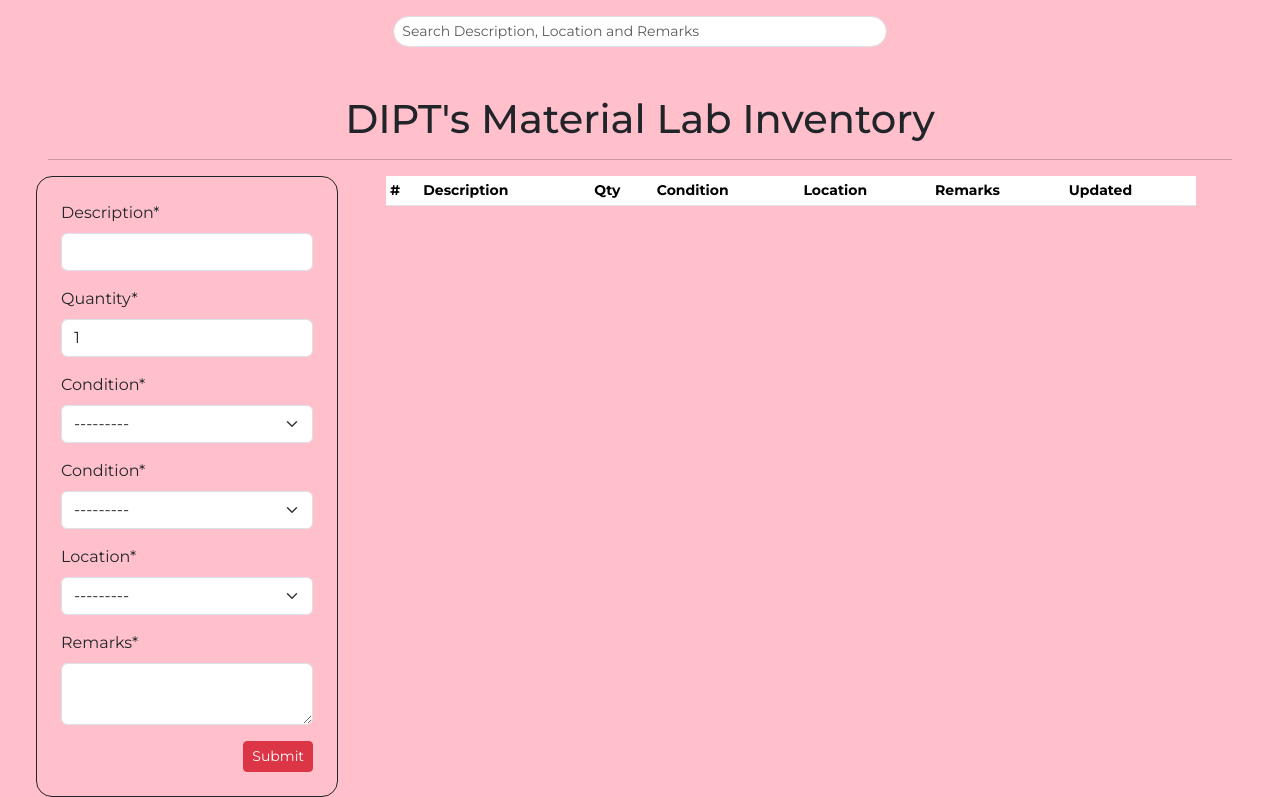
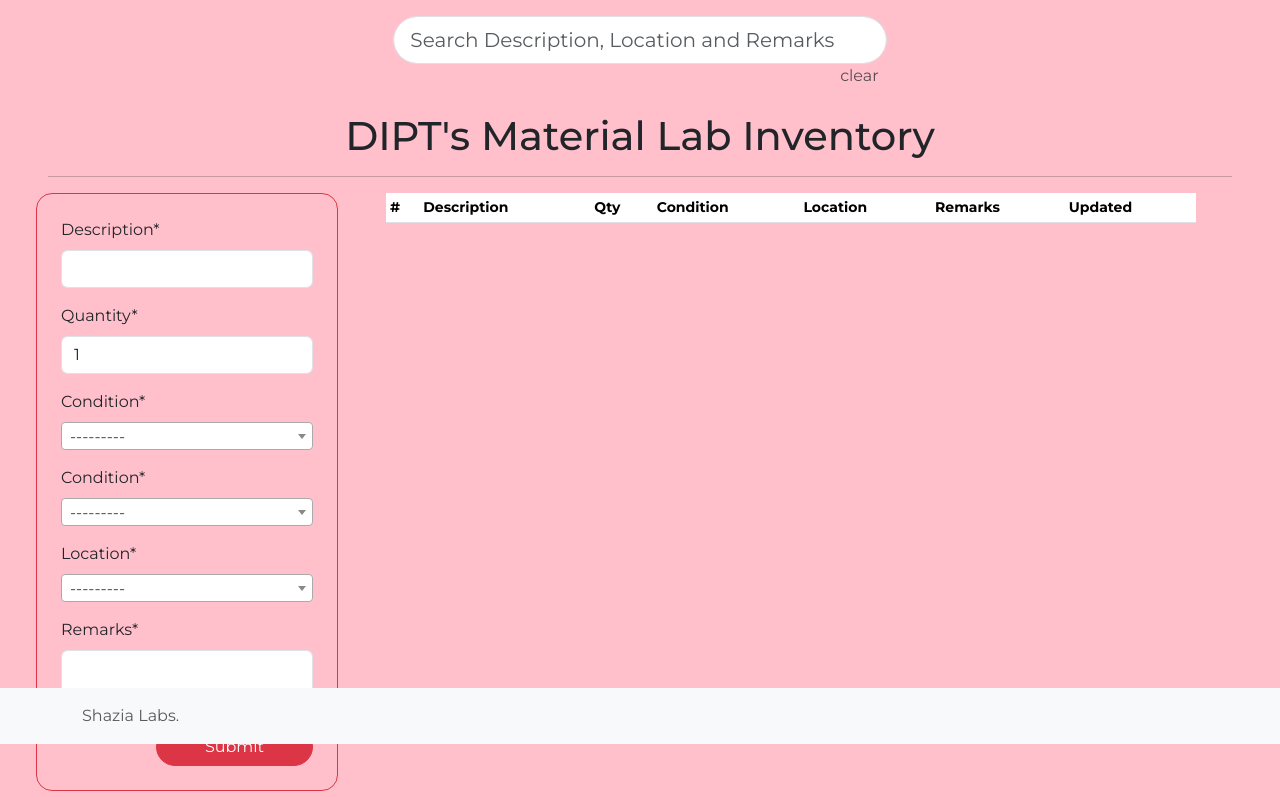
Before and after one commit to swelanauguste/shazia, a Django app: page / in a window 1280 px wide. Shown: the part 56-853 px from the top of the page. Run offline with Django 5.2, Linux system fonts and the light colour scheme; data that the repository does not hold is empty; some libraries are stand-ins or nearby versions.

Commit message:
frontend changes

```diff
--- a/app/units/templates/base.html
+++ b/app/units/templates/base.html
@@ -1,3 +1,4 @@
+{% load static %}
 <!doctype html>
 <html lang="en">
 
@@ -21,12 +22,30 @@
     <link
         href="https://fonts.googleapis.com/css2?family=Montserrat:ital,wght@0,100..900;1,100..900&display=swap"
         rel="stylesheet">
+
+    <!-- jquery -->
+    <script src="https://code.jquery.com/jquery-3.7.1.slim.js"
+        integrity="sha256-UgvvN8vBkgO0luPSUl2s8TIlOSYRoGFAX4jlCIm9Adc="
+        crossorigin="anonymous"></script>
+
+    <!-- select2 -->
+    <link
+        href="https://cdn.jsdelivr.net/npm/select2@4.1.0-rc.0/dist/css/select2.min.css"
+        rel="stylesheet" />
+    <script
+        src="https://cdn.jsdelivr.net/npm/select2@4.1.0-rc.0/dist/js/select2.min.js"></script>
+
+    <link rel="shortcut icon"
+        href="{% static 'img/favicon.ico' %}"
+        type="image/x-icon">
+
     <style>
         html,
         body {
             font-family: "Montserrat", sans-serif;
         }
     </style>
+
 </head>
 
 <body style="background-color: pink;">
@@ -34,6 +53,7 @@
     {% block content %}
 
     {% endblock content %}
+    {% include "footer.html" %}
     <script
         src="https://cdn.jsdelivr.net/npm/bootstrap@5.3.3/dist/js/bootstrap.bundle.min.js"
         integrity="sha384-YvpcrYf0tY3lHB60NNkmXc5s9fDVZLESaAA55NDzOxhy9GkcIdslK1eN7N6jIeHz"
--- a/app/units/templates/footer.html
+++ b/app/units/templates/footer.html
@@ -1,6 +1,5 @@
-<footer class="footer mt-auto py-3 bg-body-tertiary">
+<footer class="footer mt-auto py-3 bg-body-tertiary fixed-bottom">
     <div class="container">
-        <span class="text-body-secondary">Place sticky footer content
-            here.</span>
+        <span class="text-body-secondary">Shazia Labs.</span>
     </div>
 </footer>
--- a/app/units/templates/units/unit_form.html
+++ b/app/units/templates/units/unit_form.html
@@ -18,4 +18,7 @@
         </div>
     </form>
 </div>
+<script>
+    $("#id_location").select2();
+</script>
 {% endblock content %}
--- a/app/units/templates/units/unit_list.html
+++ b/app/units/templates/units/unit_list.html
@@ -9,23 +9,26 @@
     <div class="col-lg-5 mx-auto my-5">
         <form action="{% url 'list' %}"
             method="get">
-            <input class="form-control form-control-sm rounded-pill"
+            <input class="form-control form-control-lg rounded-pill"
+                id="search1"
                 type="text"
                 name="q"
                 placeholder="Search Description, Location and Remarks"
                 value="{{ request.GET.q }}">
+
+                <a class="float-end text-muted text-decoration-none me-2" href="/">clear</a>
         </form>
     </div>
     <h1 class="text-center">DIPT's Material Lab Inventory</h1>
     <hr>
     <div class="row">
-        <div class="col-lg-3 p-4 border border-dark rounded-4">
+        <div class="col-lg-3 p-4 border border-danger rounded-4">
             <form action="{% url 'create' %}"
                 method="post">
                 {% csrf_token %}
                 {{form|crispy}}
                 <div class="text-end">
-                    <button class="btn btn-sm btn-danger"
+                    <button class="btn btn-danger px-5 rounded-pill"
                         type="submit">Submit</button>
                 </div>
             </form>
@@ -66,4 +69,10 @@
         </div>
     </div>
 </div>
+<script>
+    $("#id_location").select2();
+    $("#id_condition").select2();
+    $("#id_condition1").select2();
+    $("#id_search1").select2();
+</script>
 {% endblock content %}
```
Also changed, not shown: app/units/templates/units/unit_detail.html (+4 -4 lines), app/static/img/favicon.ico (added).
